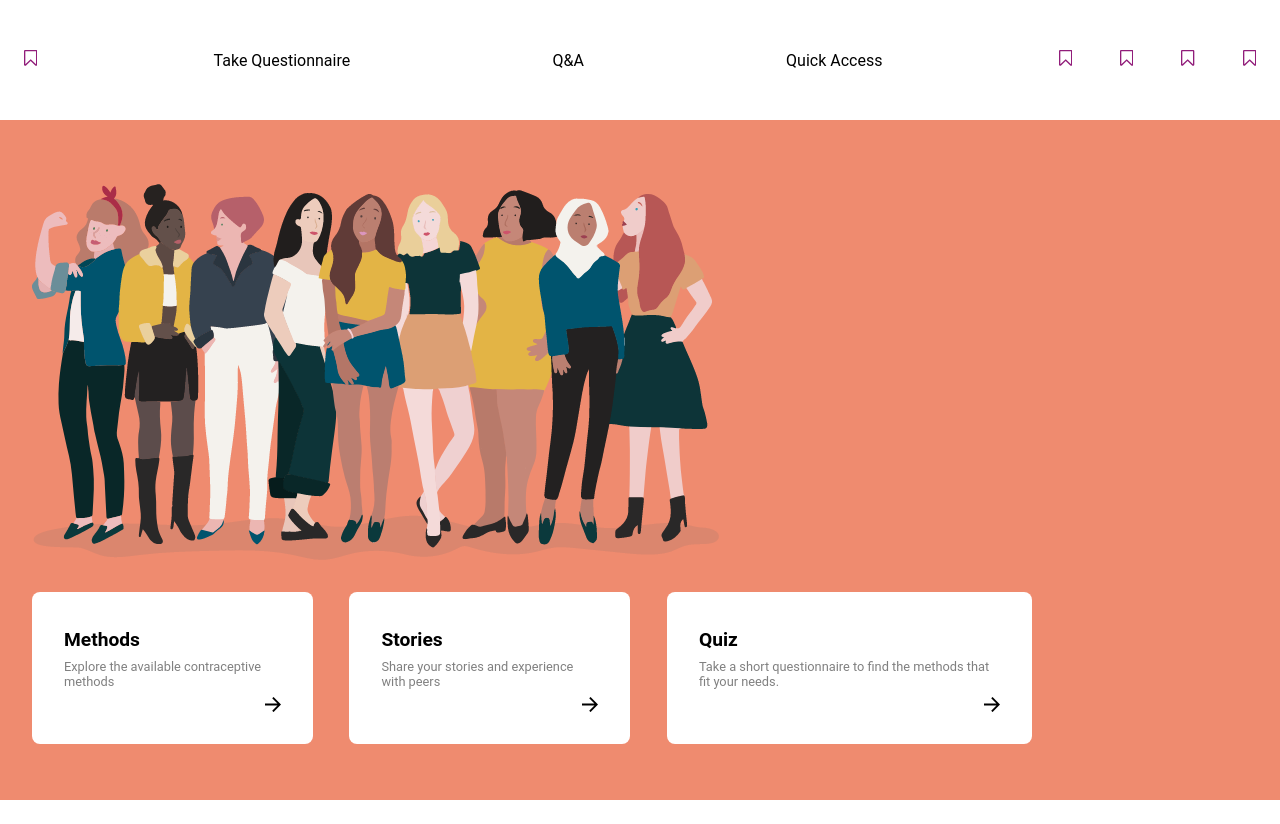
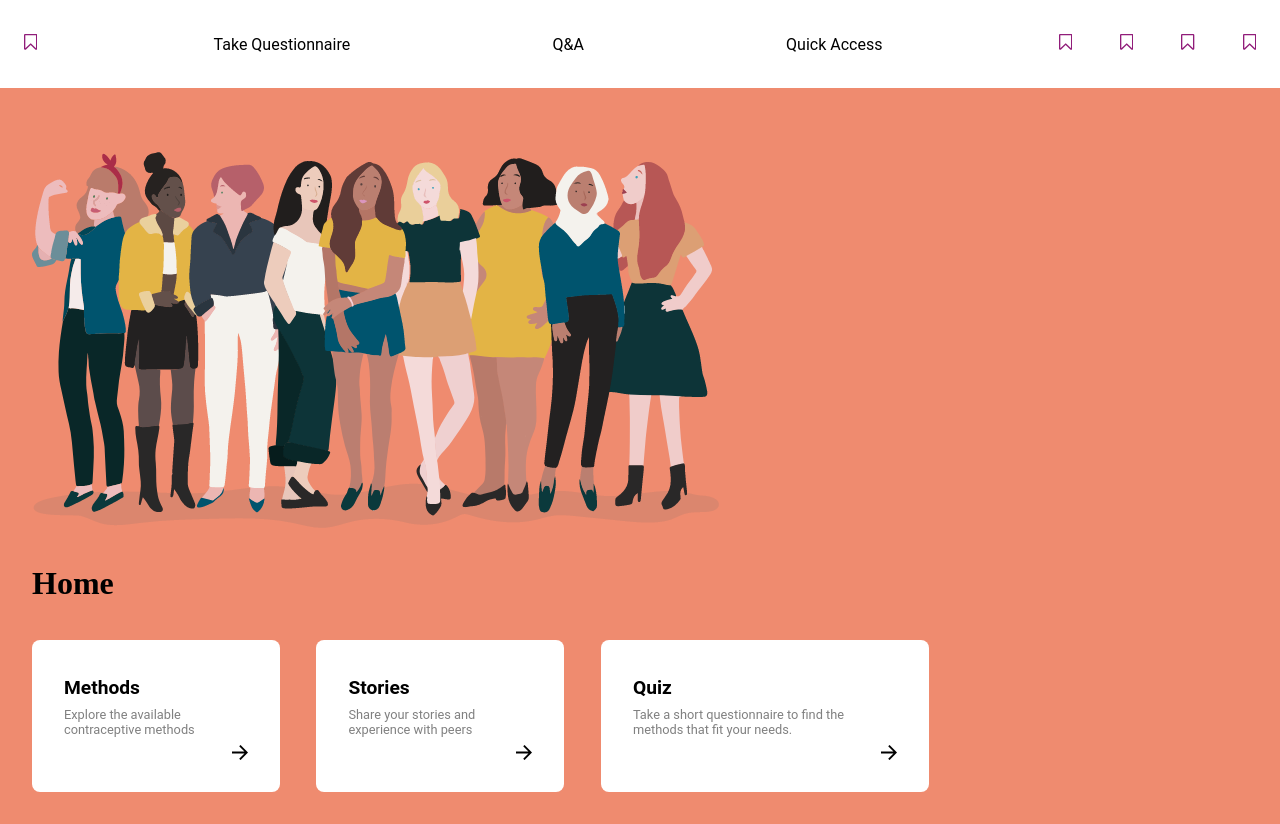
Before and after one commit to sandboxnu/knowyouroptions, a Next.js app in the folder frontend/: page / in a window 1280 px wide. Before the commit the page ends 800 px from the top, so only its background shows below. Built offline with nearby package versions, Linux system fonts and the light colour scheme; a web font is replaced by a local one.

Commit message:
pr changes p2

```diff
--- a/frontend/components/Card.tsx
+++ b/frontend/components/Card.tsx
@@ -14,7 +14,7 @@ const StyledCard = styled(AntdCard)`
   font-size: 0.8rem;
   padding: 1rem;
   width: 30%;
-  max-width: 281px;
+
   margin-right: min(3%, 39px);
 
   @media ${maxDevice.laptop} {
@@ -25,11 +25,13 @@ const StyledCard = styled(AntdCard)`
     height: 138px;
   }
 
-  @media (min-width: ${size.laptop}px) {
+  @media (min-width: ${size.laptop + 1}px) {
     &:nth-child(3) {
-      max-width: 381px;
+      max-width: 41vh;
       width: 30%;
     }
+
+    max-width: 31vh;
     padding: 2rem;
   }
 `;
--- a/frontend/components/Menubar.tsx
+++ b/frontend/components/Menubar.tsx
@@ -2,44 +2,13 @@ import { ReactElement, useEffect, useState } from 'react';
 import Sidebar from './Sidebar';
 import NavBar from './NavBar';
 import { size } from '../templates/mediaSizes';
-
+import sizeOfWindowHook from '../hooks/WindowSize';
 const Menubar = (): ReactElement => {
-  const windowSize = useWindowSize();
+  const windowSize = sizeOfWindowHook();
 
   if (!windowSize.width) return <Sidebar />;
 
-  return windowSize.width < size.laptop ? <Sidebar /> : <NavBar />;
+  return windowSize.width < size.laptop + 1 ? <Sidebar /> : <NavBar />;
 };
 
-// Hook - https://usehooks.com/useWindowSize/
-function useWindowSize() {
-  const initialState: {
-    width: number | undefined;
-    height: number | undefined;
-  } = {
-    width: undefined,
-    height: undefined,
-  };
-
-  const [windowSize, setWindowSize] = useState(initialState);
-
-  useEffect(() => {
-    // Handler to call on window resize
-    function handleResize() {
-      // Set window width/height to state
-      setWindowSize({
-        width: window.innerWidth,
-        height: window.innerHeight,
-      });
-    }
-
-    window.addEventListener('resize', handleResize);
-    handleResize();
-
-    return () => window.removeEventListener('resize', handleResize);
-  }, []);
-
-  return windowSize;
-}
-
 export default Menubar;
--- a/frontend/components/NavBar.tsx
+++ b/frontend/components/NavBar.tsx
@@ -33,7 +33,7 @@ const DropdownColumns = styled.ul`
   background-color: white;
   margin-left: -75px;
   padding: 25px;
-  margin-top: 49px;
+  margin-top: 40px;
   columns: 2;
   border-top-style: solid;
   border-top-width: 1px;
@@ -61,7 +61,7 @@ const ArrowDropdown = styled.div`
   border-right: 5px solid transparent;
   border-bottom: 5px solid ${colors.homepageNavBarDropdown};
   position: absolute;
-  margin-top: 45px;
+  margin-top: 37px;
   margin-left: 40px;
 `;
 
@@ -109,7 +109,7 @@ const MenuElements = styled.div`
 `;
 
 const NavMenu = styled.div`
-  height: 120px;
+  height: 11vh;
   display: flex;
   flex-wrap: no-wrap;
   justify-content: space-between;
--- /dev/null
+++ b/frontend/hooks/WindowSize.tsx
@@ -0,0 +1,33 @@
+import { ReactElement, useEffect, useState } from 'react';
+// Hook - https://usehooks.com/useWindowSize/
+const sizeOfWindowHook = () => {
+  const initialState: {
+    width: number | undefined;
+    height: number | undefined;
+  } = {
+    width: undefined,
+    height: undefined,
+  };
+
+  const [windowSize, setWindowSize] = useState(initialState);
+
+  useEffect(() => {
+    // Handler to call on window resize
+    function handleResize() {
+      // Set window width/height to state
+      setWindowSize({
+        width: window.innerWidth,
+        height: window.innerHeight,
+      });
+    }
+
+    window.addEventListener('resize', handleResize);
+    handleResize();
+
+    return () => window.removeEventListener('resize', handleResize);
+  }, []);
+
+  return windowSize;
+};
+
+export default sizeOfWindowHook;
--- a/frontend/pages/home.tsx
+++ b/frontend/pages/home.tsx
@@ -12,8 +12,7 @@ const HomeContainer = styled.div`
   padding: 2rem;
   background-color: ${colors.homepageBackground};
   .title-below {
-    #mi
-    @media min-width: ${size.laptop + 1}px {
+    @media (min-width: ${size.laptop + 1}px) {
       display: block;
     }
   }
```
